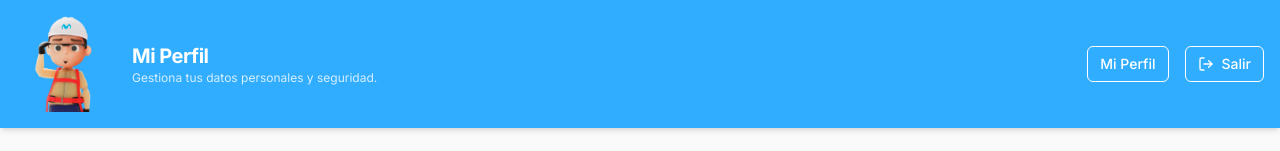
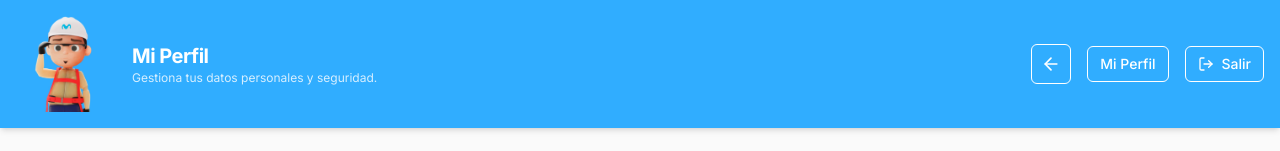
Before and after one commit to darador/Veep-TMA, a Next.js app: page /profile in a window 1280 px wide. Shown: the top 151 px of the page. Built offline with nearby package versions, Linux system fonts and the light colour scheme; no server answers.

Commit message:
UI: Add back button to profile screen header

```diff
--- a/src/app/profile/page.tsx
+++ b/src/app/profile/page.tsx
@@ -6,8 +6,9 @@ import { Button } from "@/components/ui/button"
 import { Input } from "@/components/ui/input"
 import { Card, CardContent, CardHeader, CardTitle, CardDescription } from "@/components/ui/card"
 import { Header } from "@/components/layout/Header"
-import { User, Camera, Loader2, Lock, Save, CheckCircle2 } from "lucide-react"
+import { User, Camera, Loader2, Lock, Save, CheckCircle2, ArrowLeft } from "lucide-react"
 import { toast } from "sonner"
+import { useRouter } from "next/navigation"
 
 export default function ProfilePage() {
     const supabase = createClient()
@@ -20,6 +21,7 @@ export default function ProfilePage() {
     const [password, setPassword] = useState("")
     const [confirmPassword, setConfirmPassword] = useState("")
     const [updatingPassword, setUpdatingPassword] = useState(false)
+    const router = useRouter()
 
     useEffect(() => {
         const fetchProfile = async () => {
@@ -113,10 +115,21 @@ export default function ProfilePage() {
                     <img
                         src="/tecnico.png"
                         alt="Técnico"
+                        width={96}
+                        height={96}
                         className="w-16 h-16 sm:w-24 sm:h-24 object-contain shrink-0 mr-2"
                     />
                 }
-            />
+            >
+                <Button
+                    variant="outline"
+                    size="icon"
+                    onClick={() => router.back()}
+                    className="text-white border-white bg-transparent hover:bg-white hover:text-movistar transition-colors w-9 h-9 sm:w-10 sm:h-10 shrink-0"
+                >
+                    <ArrowLeft className="w-4 h-4 sm:w-5 sm:h-5" />
+                </Button>
+            </Header>
 
             <main className="container max-w-2xl mx-auto p-6 space-y-6">
 
```
